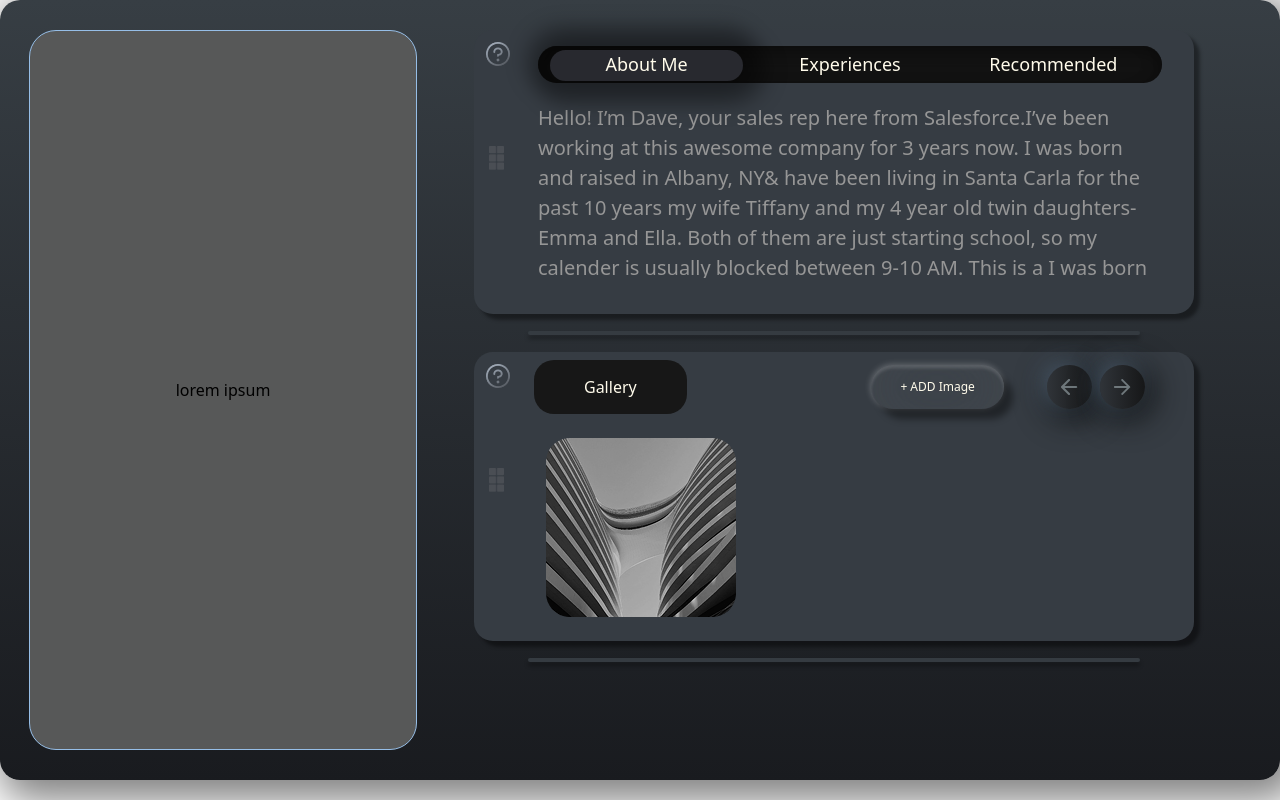
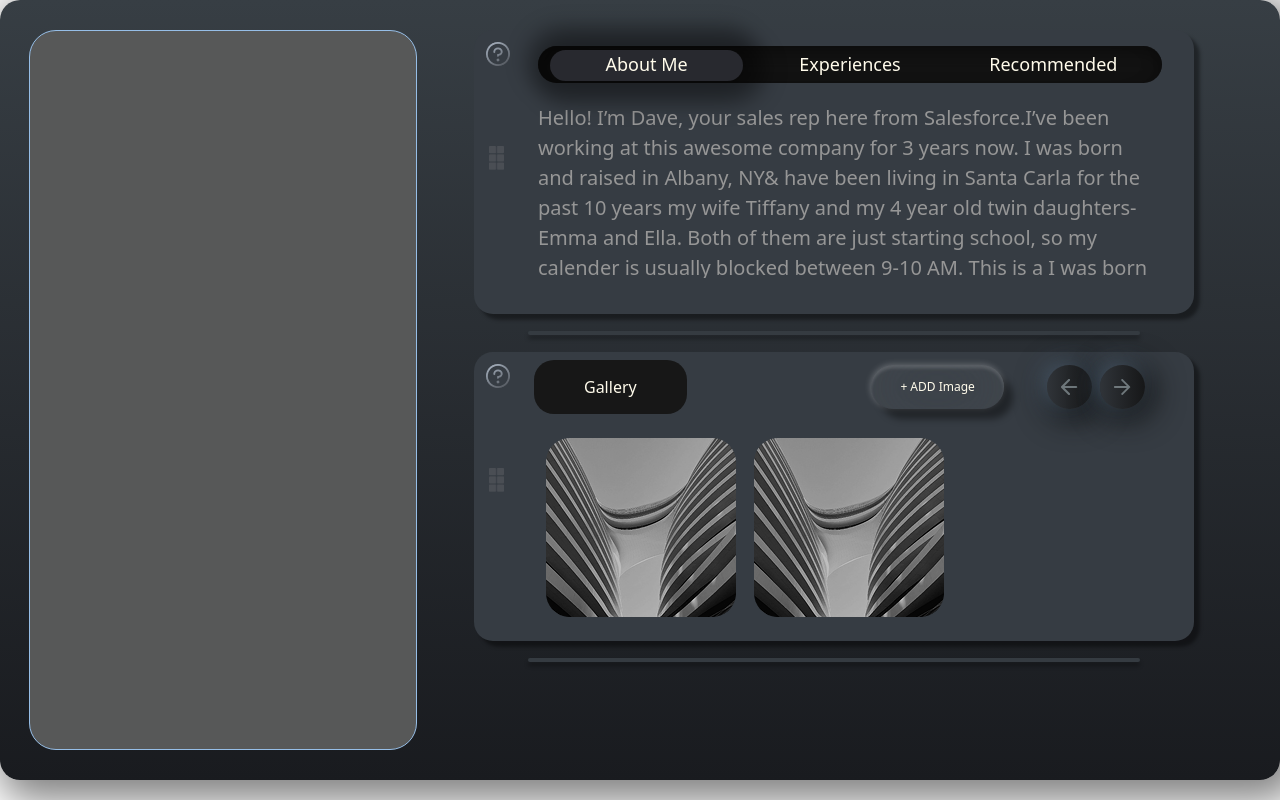
Before and after one commit to Kartikey-Singh-Gahlot/kartikey-internshala-assignment, a Next.js app: page / in a window 1280 px wide. Built offline with nearby package versions, Linux system fonts and the light colour scheme.

Commit message:
removed text from textbox

```diff
--- a/src/app/cards.js
+++ b/src/app/cards.js
@@ -38,7 +38,7 @@ export function GalleryCard(){
               <img src="/menuRectangle.png" className="h-[24px] w-[24px] object-contain" />
             </div>
 
-            <ImageFrames images={["/galleryThumbnail.png"]} />
+            <ImageFrames images={["/galleryThumbnail.png","/galleryThumbnail.png"]} />
 
         </div>
     )
--- a/src/app/textBox.js
+++ b/src/app/textBox.js
@@ -1,9 +1,7 @@
 export function TextBox(){
     return(
         <div className="bg-[#575858] rounded-[27px] h-[90vh] w-full flex items-center border-[#96BEE7]  box-border border justify-center box-border">
-              <h1>
-                lorem ipsum
-              </h1>
+
         </div>
     );
 }
```
